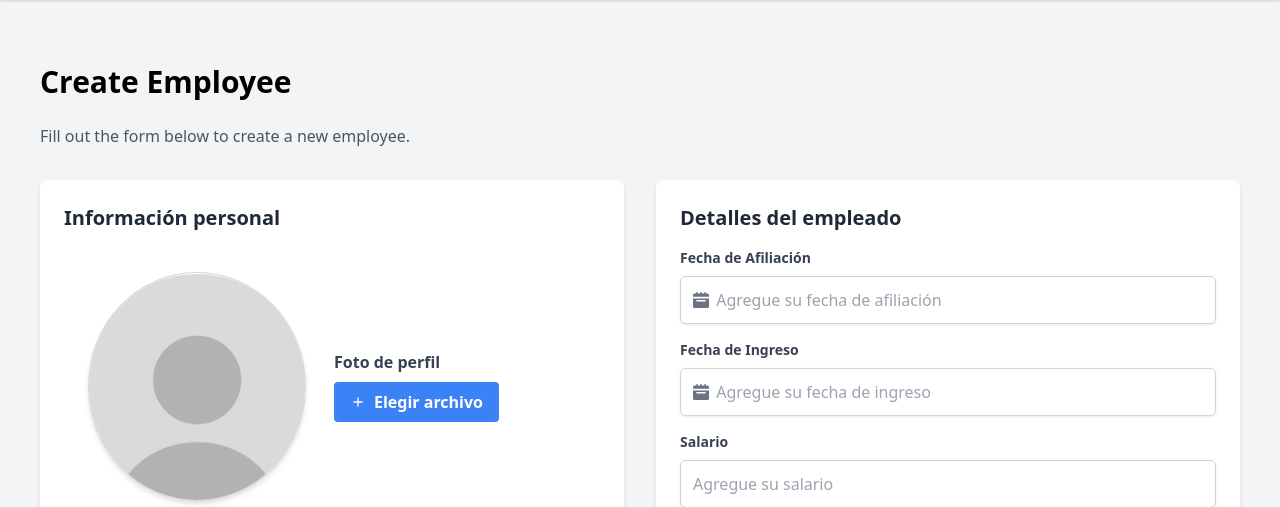
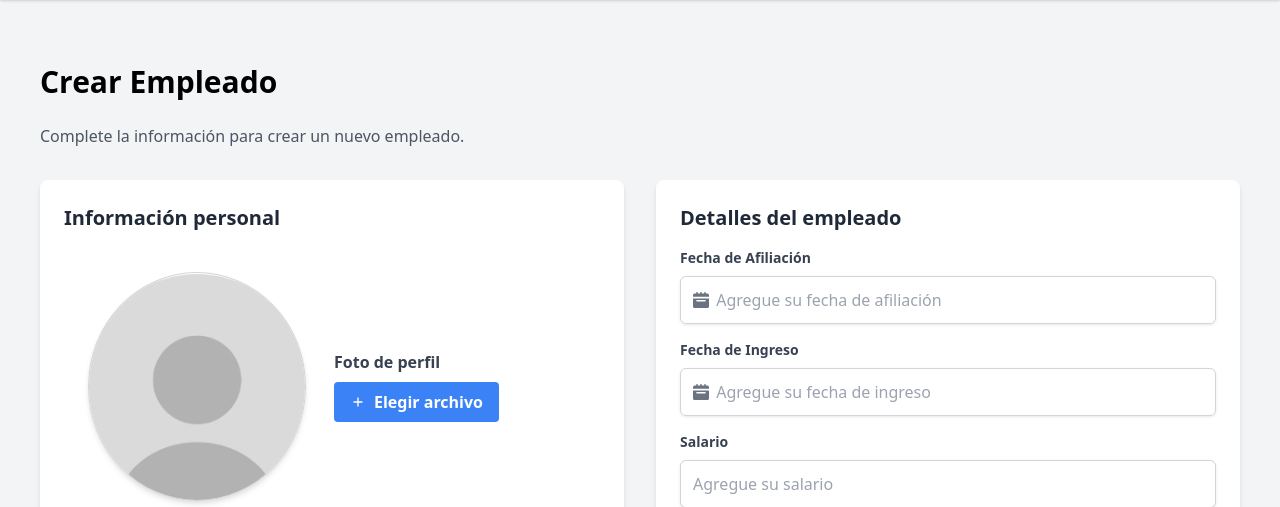
Before and after one commit to CodeHive-Solutions/staffnet-django, a Django app: page /employees/create/ in a window 1280 px wide. Shown: the part 52-559 px from the top of the page. Run offline with Django 5.2, Linux system fonts and the light colour scheme; data that the repository does not hold is empty; parts of the project's set-up code (start-up, migrations or seed data) failed here and were passed over; some libraries are stand-ins or nearby versions.

Commit message:
Enhance employee form with salary and transportation allowance formatting; update templates and improve input handling

```diff
--- a/staffnetapi/employees/forms.py
+++ b/staffnetapi/employees/forms.py
@@ -100,6 +100,9 @@ class EmploymentDetailsForm(forms.ModelForm):
         model = EmploymentDetails
         fields = "__all__"
         widgets = {
+            # Format salary to COP
+            "salary": forms.TextInput(),
+            "transportation_allowance": forms.TextInput(),
             "affiliation_date": forms.DateInput(attrs={**calendar_attrs}),
             "entry_date": forms.DateInput(attrs={**calendar_attrs}),
             "remote_work_application_date": forms.DateInput(attrs={**calendar_attrs}),
--- a/staffnetapi/employees/static/js/employee_form.js
+++ b/staffnetapi/employees/static/js/employee_form.js
@@ -17,22 +17,16 @@ document.addEventListener('DOMContentLoaded', function () {
     });
 });
 
-document.addEventListener('DOMContentLoaded', function () {
-    const salaryInput = document.getElementById('id_employment_details-salary');
-    if (salaryInput) {
-        salaryInput.addEventListener('input', function (e) {
-            // Remove non-numeric characters (except dot or comma for decimals)
-            let value = e.target.value.replace(/[^0-9.]/g, '');
-
-            // Convert to float and format as COP
-            if (value) {
-                value = parseFloat(value.replace(/,/g, '')).toFixed(2); // Ensure decimal format
-                e.target.value = new Intl.NumberFormat('es-CO', {
-                    style: 'currency',
-                    currency: 'COP',
-                    minimumFractionDigits: 0, // For COP, no cents are typically used
-                }).format(value);
-            }
-        });
-    }
-});
+// Format the salary in COP
+// document.addEventListener('DOMContentLoaded', function () {
+//     const salaryInput = document.getElementById('id_employment_details-salary');
+//     salaryInput.addEventListener('change', function (event) {
+//         const salary = event.target.value;
+//         console.log(salary);
+//         event.target.value = new Intl.NumberFormat('es-CO', {
+//             style: 'currency',
+//             currency: 'COP',
+//             minimumFractionDigits: 0,
+//         }).format(salary);
+//     });
+// });
--- a/staffnetapi/employees/templates/employees/employee_form.html
+++ b/staffnetapi/employees/templates/employees/employee_form.html
@@ -2,7 +2,7 @@
 {% load static %}
 
 {% block title %}
-  {{ view_type }} Empleado
+  {{ view_type }} Employee
 {% endblock %}
 
 {% block extra_head %}
@@ -12,13 +12,12 @@
 
 {% block content %}
   <div class="container mx-auto px-4 py-8">
-    <h1 class="text-3xl font-bold mb-6">{{ view_type }} Employee</h1>
-
     {% if view_type == 'Create' %}
-      <p class="mb-6 text-gray-600">Fill out the form below to create a new employee.</p>
+      <h1 class="text-3xl font-bold mb-6">Crear Empleado</h1>
+      <p class="mb-6 text-gray-600">Complete la información para crear un nuevo empleado.</p>
     {% else %}
       <p class="mb-6 text-gray-600">
-        Update the information for <strong>{{ employee.get_full_name }}</strong>.
+        Aquí puedes actualizar la información de <strong>{{ employee.full_name }}</strong>.
       </p>
     {% endif %}
 
@@ -54,7 +53,6 @@
                     <path stroke-linecap="round" stroke-linejoin="round" stroke-width="2" d="M12 6v6m0 0v6m0-6h6m-6 0H6"></path>
                   </svg>Elegir archivo
                 </label>
-                <span id="file-name" class="ml-3 text-gray-600"></span>
               </div>
             </div>
           </div>
@@ -206,4 +204,28 @@
       </div>
     </form>
   </div>
+
+  <script>
+    document.addEventListener('DOMContentLoaded', function () {
+      function formatCurrency(event) {
+        const salary = event.target.value
+        event.target.value = new Intl.NumberFormat('es-CO', {
+          style: 'currency',
+          currency: 'COP',
+          minimumFractionDigits: 0
+        }).format(salary)
+      }
+      function restrictInput(event) {
+        const salary = event.target.value
+        event.target.value = salary.replace(/[^0-9]/g, '')
+      }
+
+      const salaryInput = document.getElementById('id_employment_details-salary')
+      const transportAllowanceInput = document.getElementById('id_employment_details-transportation_allowance')
+      salaryInput.addEventListener('change', formatCurrency)
+      salaryInput.addEventListener('input', restrictInput)
+      transportAllowanceInput.addEventListener('change', formatCurrency)
+      transportAllowanceInput.addEventListener('input', restrictInput)
+    })
+  </script>
 {% endblock %}
--- a/staffnetapi/employees/tests.py
+++ b/staffnetapi/employees/tests.py
@@ -110,6 +110,9 @@ class EmployeeModelTest(TestCase):
             "pant_size": "32",
             "shoe_size": 9,
         }
+        self.personal_info_input = {
+            "" + key for key, value in self.personal_info.items()
+        }
         self.contact_info = {
             "address": "Calle 123",
             "neighborhood": "Barrio 123",
@@ -199,7 +202,8 @@ class EmployeeModelTest(TestCase):
 
     def test_employee_creation(self):
         """Tests that an employee is created correctly."""
-        employee = self.client.post(reverse("employee-create"), data=self.employee_data)
+        response = self.client.post(reverse("employee-create"), data=self.employee_data)
+        employee = Employee.objects.get(personal_info__identification=123456789)
         self.assertEqual(employee.personal_first_name, "JOHN")
         self.assertEqual(employee.personal_last_name, "DOE")
         self.assertEqual(employee.personal_identification, 123456789)
--- a/staffnetapi/staffnetapi/settings.py
+++ b/staffnetapi/staffnetapi/settings.py
@@ -301,3 +301,5 @@ LOGIN_URL = "/login/"
 LOGIN_REDIRECT_URL = "/employees/list/"
 
 LOGOUT_REDIRECT_URL = "/login/"
+
+USE_L10N = True
```
